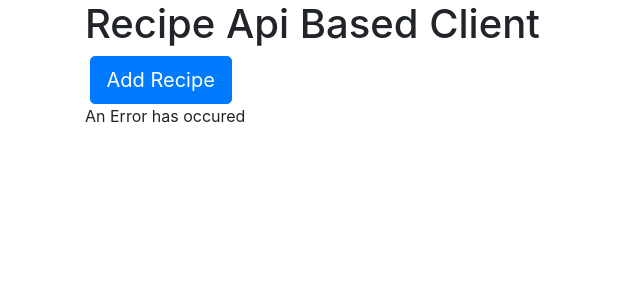
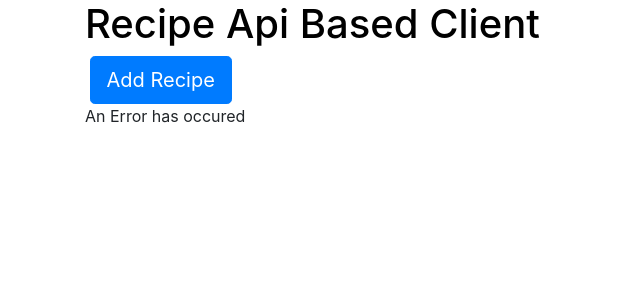
Before and after one commit to SaffiUllah1999/CRUD_using_jquery, a PHP site: page / in a window 1280 px wide. Shown: the top 300 px of the page, without its empty margins (0-640 px from the left). Run offline with PHP 8.4, Linux system fonts and the light colour scheme; some libraries are stand-ins or nearby versions.

Commit message:
Update style.css

```diff
--- a/style.css
+++ b/style.css
@@ -10,3 +10,6 @@
     border-bottom: 2px dashed blue;
     margin-bottom: 5px;
   }
+h1{
+    color: black;
+}
```
